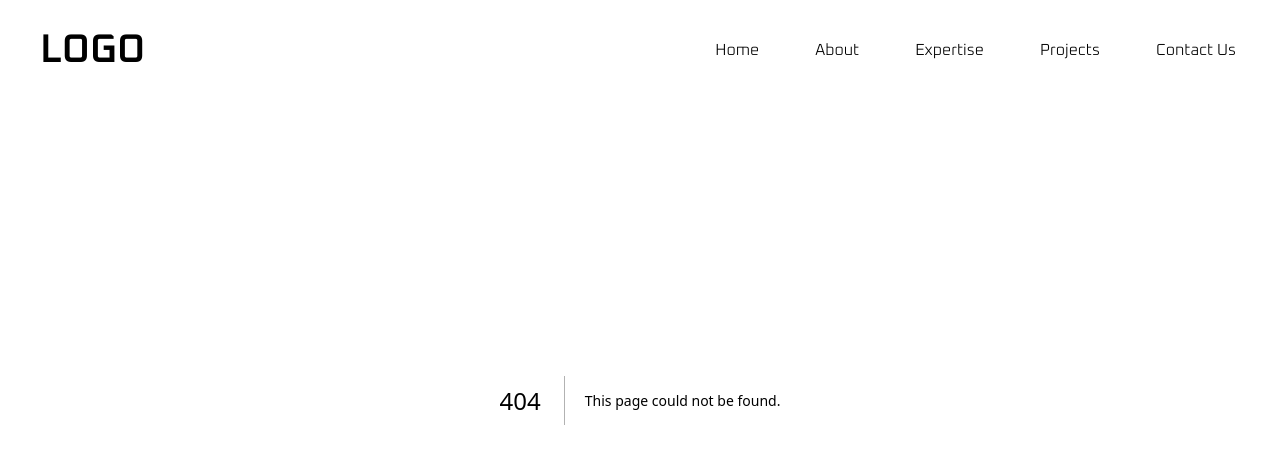
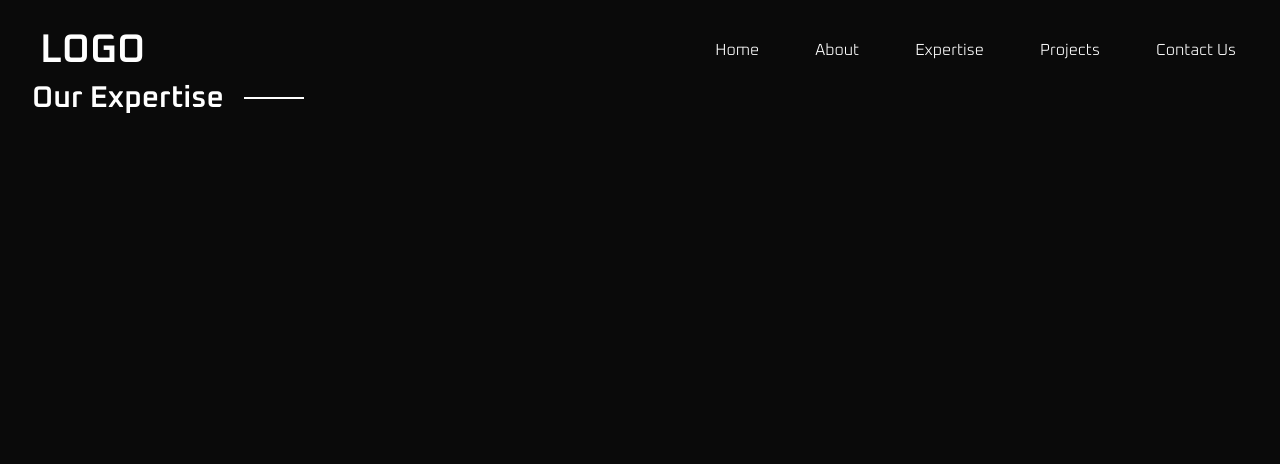
Before and after one commit to Maryammuhammadafzal/Bussiness-Automation-Landing-Page, a Next.js app: page /choose in a window 1280 px wide. Before the commit this address had no page. Shown: the top 464 px of the page. Built offline with nearby package versions, Linux system fonts and the light colour scheme.

Commit message:
creating new sections

```diff
--- /dev/null
+++ b/src/app/choose/page.tsx
@@ -0,0 +1,16 @@
+
+import Heading from '@/components/Heading'
+import React from 'react'
+
+const ChoosePage = () => {
+  return (
+     <div className='w-full h-auto flex md:py-20 py-10 flex-col md:gap-10 sm:gap-8 xs:gap-5 gap-2 sm:px-8 px-4'>
+            <Heading title='Why Choose Us?' />
+            <div className='flex flex-wrap w-full h-auto'>
+      <div className='w-[24%] h-auto py-10 px-4 flex justify-center items-center gap-4 border-image'></div>
+    </div>
+    </div>
+  )
+}
+
+export default ChoosePage
--- a/src/app/expertise/page.tsx
+++ b/src/app/expertise/page.tsx
@@ -3,7 +3,7 @@ import React from 'react'
 
 const ExpertisePage = () => {
     return (
-        <div className='w-full h-auto flex md:py-20 py-10 flex-col gap-4 sm:px-8 px-4'>
+        <div className='w-full h-auto flex md:py-20 py-10 flex-col md:gap-10 sm:gap-8 xs:gap-5 gap-2 sm:px-8 px-4'>
             <Heading title='Our Expertise' />
             <div className='flex xs:flex-row flex-col w-full h-auto'>
                 <div className='xs:w-1/2 w-full h-auto xs:border-r border-secondary'>
--- a/src/app/globals.css
+++ b/src/app/globals.css
@@ -144,3 +144,7 @@
  border-width: 1;
 
 }
+.border-image {
+   border-image: linear-gradient( to left , #A222B8 , #1F7FBE) 1;
+ border-width: 1;
+}
--- a/src/components/Heading.tsx
+++ b/src/components/Heading.tsx
@@ -5,8 +5,8 @@ type HeadingProp ={
 }
 const Heading = ({title}: HeadingProp) => {
   return (
-    <h3 className='text-3xl flex gap-5 items-center font-semibold'>
-      Our Expertise <hr className='w-[60px] border border-white' />
+    <h3 className='sm:text-3xl text-2xl flex gap-5 items-center font-semibold'>
+      Our Expertise <hr className='sm:w-[60px] w-[45px] border border-white' />
     </h3>
   )
 }
```
